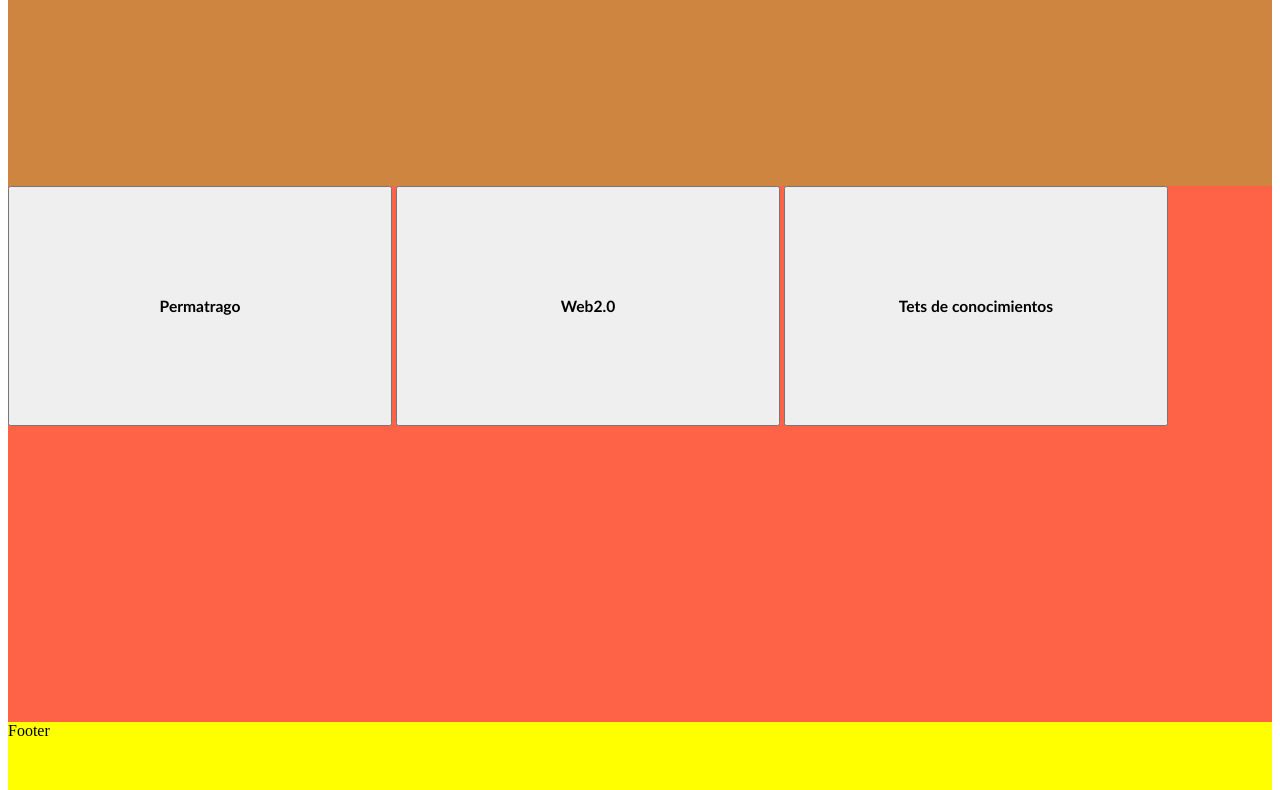
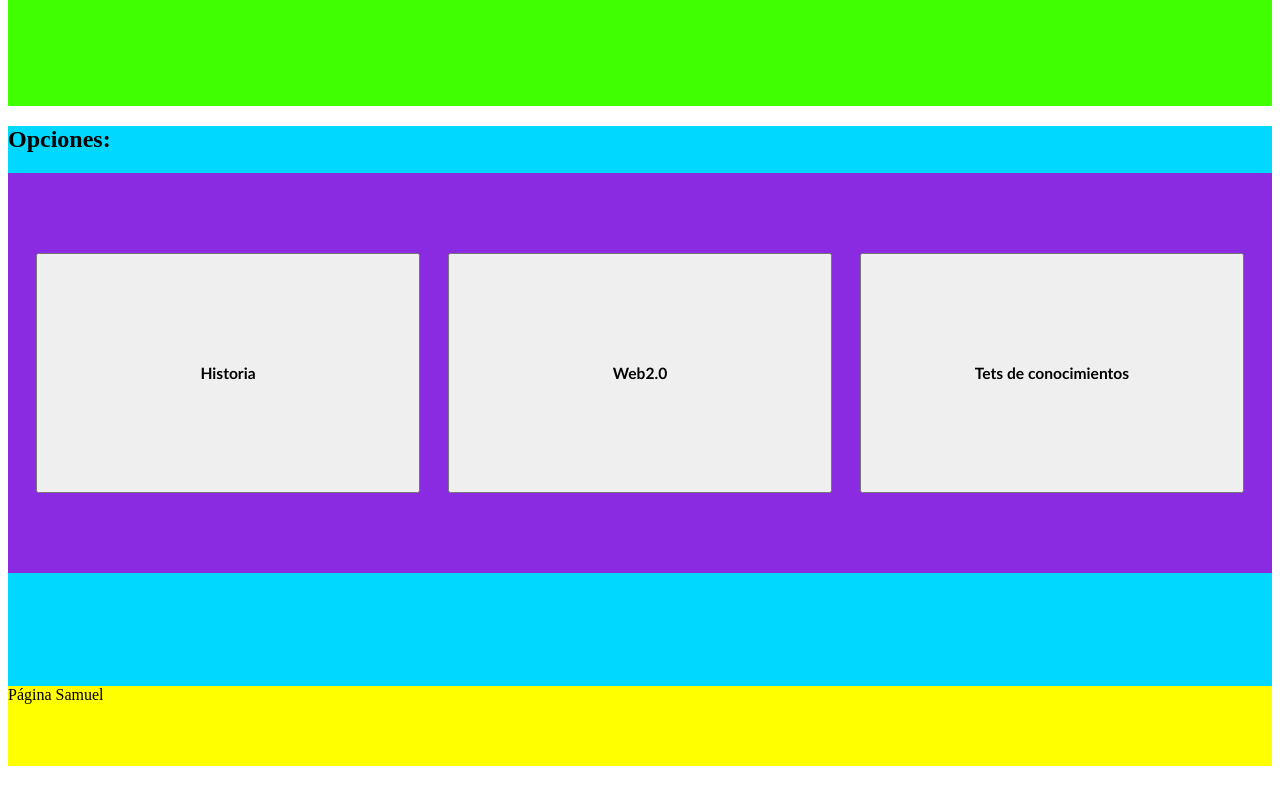
Before and after one commit to SamuelP314/PruebaWeb, a plain HTML site: page index2.html in a window 1280 px wide. Shown: the part 75-865 px from the top of the page. Drawn offline with Linux system fonts and the light colour scheme.

Commit message:
Commit 1

```diff
--- a/index2.html
+++ b/index2.html
@@ -2,17 +2,22 @@
 <html lang="en">
 <head>
     <meta charset="UTF-8">
-    <meta name="viewport" content="width=, initial-scale=1.0">
+    <meta name="viewport" content="width=device-width, initial-scale=1.0">
     <link rel="stylesheet" href="styles/index2.css">
-    <title>Document</title>
+    <title>TrabajoSamuel</title>
 </head>
 <body>
-    <header><h1>Titulo potente</h1></header>
+    <header><h1>Trabajo Informática</h1></header>
     <main>
-        <button><h3>Permatrago</h3></button>
-        <button><h3>Web2.0</h3></button>
-        <button><h3>Tets de conocimientos</h3></button>
+        <h2>Opciones:</h2>
+        <section>
+            <button><h3>Historia
+            </h3></button>
+            <button><h3>Web2.0</h3></button>
+            <button><h3>Tets de conocimientos</h3></button>
+        </section>
+
     </main>
-    <footer>Footer</footer>
+    <footer>Página Samuel</footer>
 </body>
 </html>
--- a/styles/index2.css
+++ b/styles/index2.css
@@ -4,15 +4,14 @@ position: central;
 }
 
 header{
-    background-color: peru;
-    height: 30vh;
+    background-color: rgb(64, 255, 0);
+    height: 20vh;
     ;
 }
 
 main{
-    background-color: tomato;
-    height:
-    67vh;
+    background-color: rgb(0, 216, 255);
+    height: 70vh;
     min-height: 30pt;
 }
 button{
@@ -26,5 +25,19 @@ h3{
 }
 footer{
     background-color: rgb(255, 255, 0);
-    height: 67vh;
+    height: 10vh;
 }
+
+section{
+    background-color: blueviolet;
+    height: 50vh;
+    display: flex;
+    justify-content: space-evenly;
+    align-items: center;
+}
+
+@media (max-width: 800px) {
+    section{
+        flex-direction: column;
+    }
+}
```
